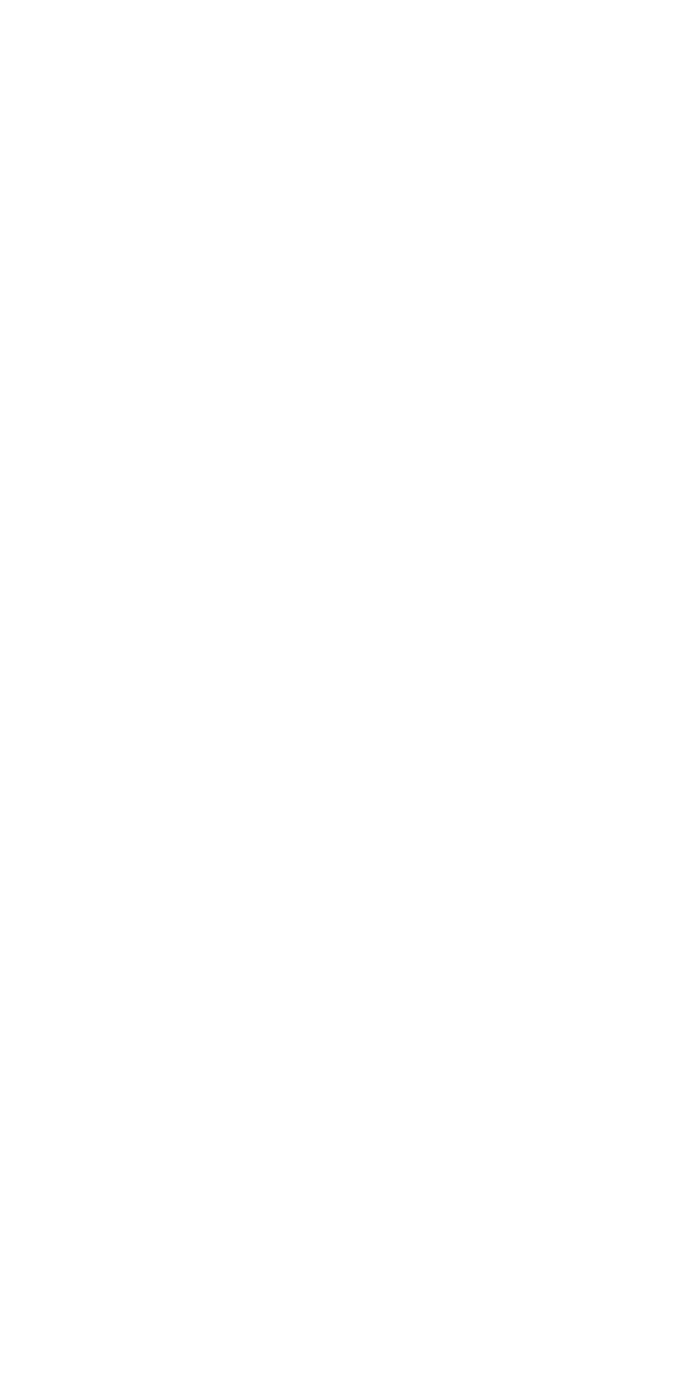
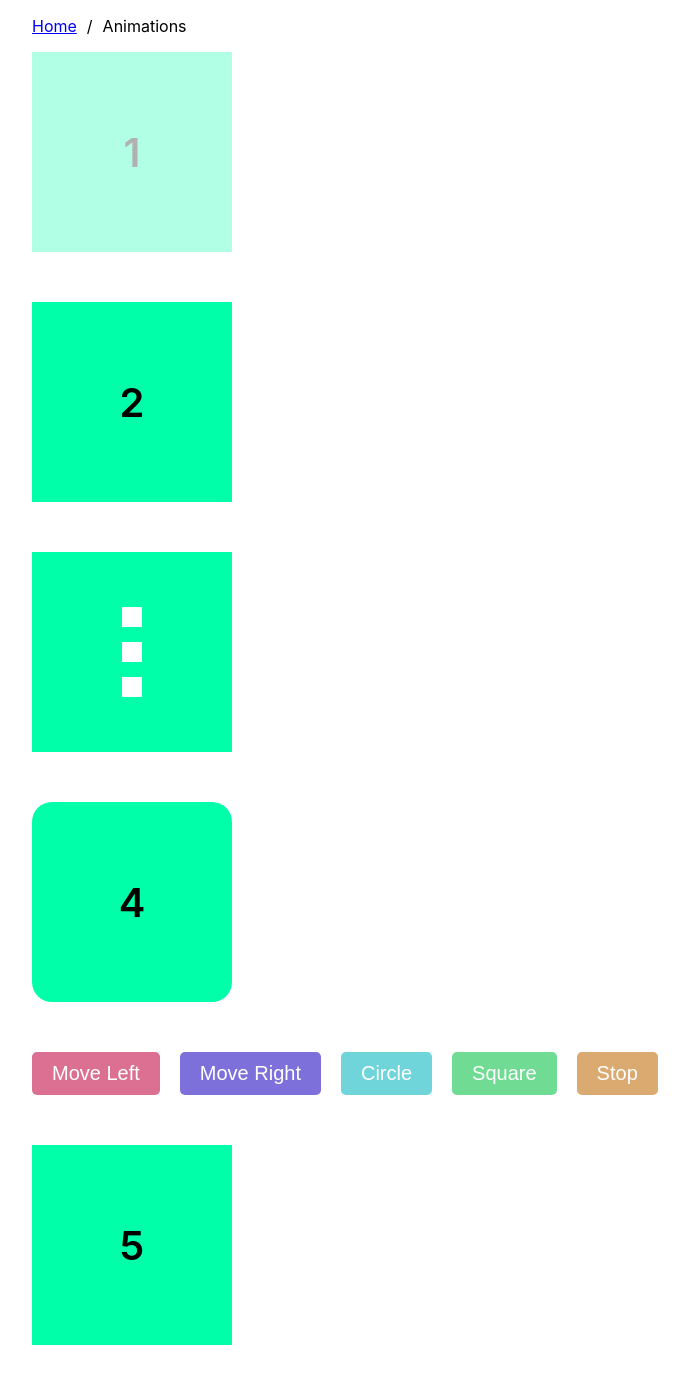
Before and after one commit to Smitt2767/framer-motion, a React (Create React App) app: page /animations in a window 1280 px wide. Shown: the top 1384 px of the page, without its empty margins (8-697 px from the left). Before the commit the page ends 800 px from the top, so only its background shows below. Built offline with nearby package versions, Linux system fonts and the light colour scheme.

Commit message:
box animations

```diff
--- a/src/App.js
+++ b/src/App.js
@@ -1,6 +1,7 @@
 import React from "react";
 import { Switch, Route } from "react-router-dom";
 import AccordionPage from "./pages/AccordionPage";
+import Animations from "./pages/Animations";
 import CanvasPage from "./pages/CanvasPage";
 import Home from "./pages/Home";
 import ModalPage from "./pages/ModalPage";
@@ -9,6 +10,7 @@
   return (
     <Switch>
       <Route path={["/home", "/"]} exact component={Home} />
+      <Route path={"/animations"} exact component={Animations} />
       <Route path={"/modal"} exact component={ModalPage} />
       <Route path={"/accordion"} exact component={AccordionPage} />
       <Route path={"/canvas"} exact component={CanvasPage} />
--- /dev/null
+++ b/src/pages/Animations/AnimationFive.js
@@ -0,0 +1,70 @@
+import React from "react";
+import styled from "styled-components";
+import { Button } from "../../components";
+import Box from "./Box";
+import { useAnimation } from "framer-motion";
+
+const ButtonContainer = styled.div`
+  display: flex;
+  align-items: center;
+  gap: 20px;
+`;
+
+const AnimationFive = () => {
+  const control = useAnimation();
+  const onMoveLeft = () => {
+    control.start({
+      x: 0,
+      transition: {
+        duration: 1.5,
+      },
+    });
+  };
+  const onMoveRight = () => {
+    control.start({
+      x: "80vw",
+      transition: {
+        duration: 1.5,
+      },
+    });
+  };
+  const onCircle = () => {
+    control.start({
+      borderRadius: "50%",
+      transition: {
+        duration: 1,
+      },
+    });
+  };
+  const onSquare = () => {
+    control.start({
+      borderRadius: 0,
+      transition: {
+        duration: 1,
+      },
+    });
+  };
+
+  return (
+    <>
+      <ButtonContainer>
+        <Button onClick={onMoveLeft}>Move Left</Button>
+        <Button onClick={onMoveRight} color="#7d70db">
+          Move Right
+        </Button>
+        <Button onClick={onCircle} color="#70d5db">
+          Circle
+        </Button>
+        <Button onClick={onSquare} color="#70db92">
+          Square
+        </Button>
+        <Button onClick={control.stop} color="#dbaa70">
+          Stop
+        </Button>
+      </ButtonContainer>
+      <Box animate={control}>5</Box>
+    </>
+  );
+};
+
+export default AnimationFive;
--- /dev/null
+++ b/src/pages/Animations/AnimationFour.js
@@ -0,0 +1,21 @@
+import React from "react";
+import Box from "./Box";
+
+const AnimationFour = () => {
+  return (
+    <Box
+      animate={{
+        scale: [1, 1.2, 1.2, 1, 1],
+        borderRadius: ["0%", "10%", "50%", "50%", "10%"],
+        rotate: [0, 0, 270, 270, 0],
+      }}
+      transition={{
+        duration: 2,
+      }}
+    >
+      4
+    </Box>
+  );
+};
+
+export default AnimationFour;
--- /dev/null
+++ b/src/pages/Animations/AnimationOne.js
@@ -0,0 +1,35 @@
+import React, { useState } from "react";
+import Box from "./Box";
+
+const variants = {
+  move: (isAnimating) => ({
+    x: isAnimating ? "80vw" : 0,
+    opacity: isAnimating ? 1 : 0.3,
+    rotate: isAnimating ? 360 : 0,
+    transition: {
+      type: "spring",
+      stiffness: 50,
+      duration: 5,
+      dumping: 500,
+    },
+  }),
+};
+
+const AnimationOne = () => {
+  const [isAnimating, setIsAnimating] = useState(false);
+  return (
+    <Box
+      custom={isAnimating}
+      variants={variants}
+      initial={{
+        opacity: 0.3,
+      }}
+      animate="move"
+      onClick={() => setIsAnimating((prev) => !prev)}
+    >
+      1
+    </Box>
+  );
+};
+
+export default AnimationOne;
--- /dev/null
+++ b/src/pages/Animations/AnimationThree.js
@@ -0,0 +1,41 @@
+import React from "react";
+import Box, { SmallBox } from "./Box";
+
+const parentVariants = {
+  hidden: {
+    opacity: 0,
+    rotate: 0,
+  },
+  visible: {
+    rotate: 360,
+    opacity: 1,
+    transition: {
+      delay: 0.5,
+      when: "beforeChildren",
+      staggerChildren: 0.3,
+    },
+  },
+};
+
+const childVariants = {
+  hidden: {
+    x: -30,
+    opacity: 0,
+  },
+  visible: {
+    x: 0,
+    opacity: 1,
+  },
+};
+
+const AnimationThree = () => {
+  return (
+    <Box variants={parentVariants} animate="visible" initial="hidden">
+      {[...Array(3).keys()].map((id) => (
+        <SmallBox key={id} variants={childVariants} />
+      ))}
+    </Box>
+  );
+};
+
+export default AnimationThree;
--- /dev/null
+++ b/src/pages/Animations/AnimationTwo.js
@@ -0,0 +1,24 @@
+import React from "react";
+import Box from "./Box";
+
+const AnimationTwo = () => {
+  return (
+    <Box
+      whileHover={{ scale: 1.1 }}
+      whileTap={{
+        scale: 0.9,
+      }}
+      drag
+      dragConstraints={{
+        left: -10,
+        top: -10,
+        right: 30,
+        bottom: 10,
+      }}
+    >
+      2
+    </Box>
+  );
+};
+
+export default AnimationTwo;
--- /dev/null
+++ b/src/pages/Animations/Box.js
@@ -0,0 +1,24 @@
+import { motion } from "framer-motion";
+import styled from "styled-components";
+
+const Box = styled.div`
+  height: 200px;
+  width: 200px;
+  cursor: pointer;
+  background-color: #00ffa9;
+  display: flex;
+  align-items: center;
+  justify-content: center;
+  font-size: 40px;
+  font-weight: 600;
+  flex-direction: column;
+  gap: 15px;
+`;
+
+export const SmallBox = motion(styled.div`
+  height: 20px;
+  width: 20px;
+  background-color: #fff;
+`);
+
+export default motion(Box);
--- /dev/null
+++ b/src/pages/Animations/index.js
@@ -0,0 +1,38 @@
+import React from "react";
+import { Link } from "react-router-dom";
+import styled from "styled-components";
+import Breadcrumb from "../../components/Breadcrumb";
+import AnimationFive from "./AnimationFive";
+import AnimationFour from "./AnimationFour";
+import AnimationOne from "./AnimationOne";
+import AnimationThree from "./AnimationThree";
+import AnimationTwo from "./AnimationTwo";
+
+const Wrapper = styled.div`
+  padding: 0 2.5rem;
+  & > * {
+    margin-bottom: 50px;
+  }
+`;
+
+const Animations = () => {
+  return (
+    <>
+      <Breadcrumb>
+        <Breadcrumb.Item>
+          <Link to="/">Home</Link>
+        </Breadcrumb.Item>
+        <Breadcrumb.Item active>Animations</Breadcrumb.Item>
+      </Breadcrumb>
+      <Wrapper>
+        <AnimationOne />
+        <AnimationTwo />
+        <AnimationThree />
+        <AnimationFour />
+        <AnimationFive />
+      </Wrapper>
+    </>
+  );
+};
+
+export default Animations;
--- a/src/pages/Home.js
+++ b/src/pages/Home.js
@@ -5,6 +5,9 @@
   return (
     <div className="app">
       <ul>
+        <li>
+          <Link to="/animations">Animations</Link>
+        </li>
         <li>
           <Link to="/modal">Modal</Link>
         </li>
```
